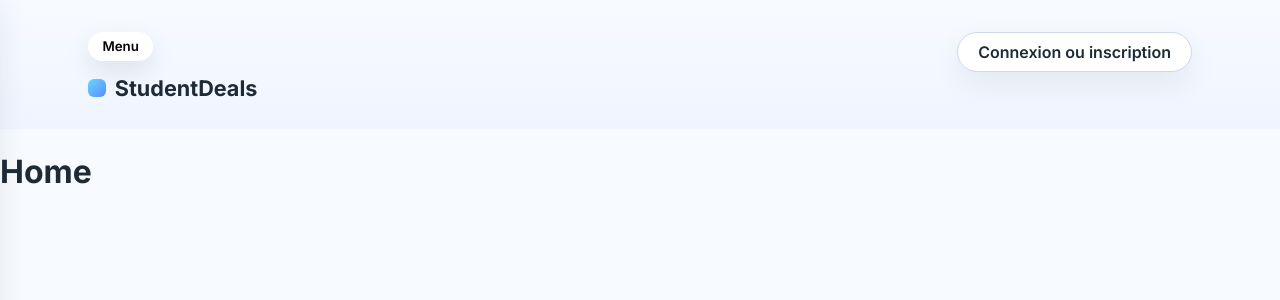
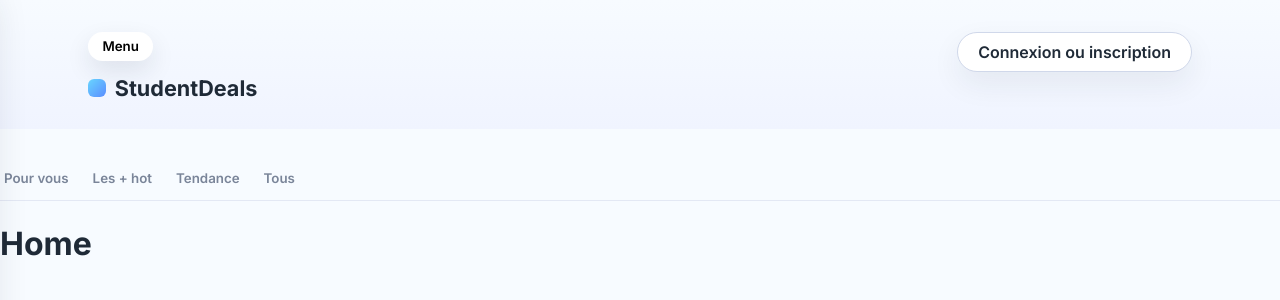
Before and after one commit to LowkeyAlways/StudentDeals, a React (Vite) app: page / in a window 1280 px wide. Shown: the top 300 px of the page. Built offline with nearby package versions, Linux system fonts and the light colour scheme.

Commit message:
Update Navbar/Home

```diff
--- a/src/components/Navbar.jsx
+++ b/src/components/Navbar.jsx
@@ -40,7 +40,9 @@ function Navbar() {
             </button>
             <div className="brand">
               <div className="brand-icon" />
-              <span>StudentDeals</span>
+                <Link to="/">
+                  <span>StudentDeals</span>
+                </Link>
             </div>
           </div>
 
--- a/src/pages/Home.jsx
+++ b/src/pages/Home.jsx
@@ -1,6 +1,13 @@
 function Home() {
   return (
     <div>
+      <nav className="tab-nav">
+          {['Pour vous', 'Les + hot', 'Tendance', 'Tous'].map((tab) => (
+            <button key={tab} className="tab-link">
+              {tab}
+            </button>
+          ))}
+        </nav>
       <h1>Home</h1>
     </div>
   )
```
